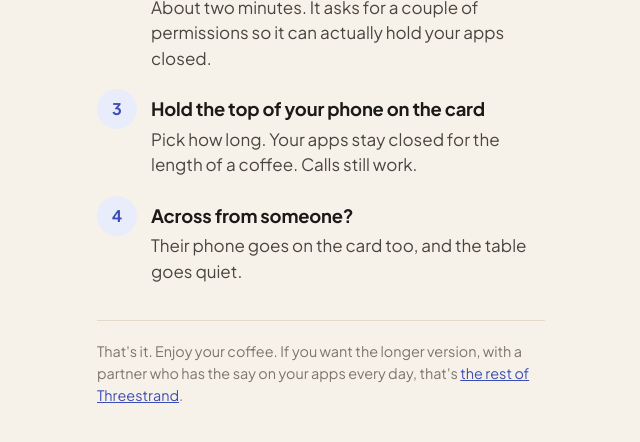
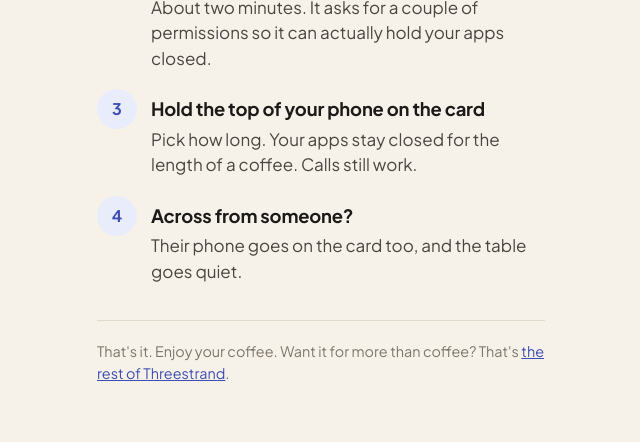
Before and after one commit to hrweaver/threestrand-site, a plain HTML site: page table/index.html in a window 1280 px wide. Shown: the part 518-960 px from the top of the page, without its empty margins (319-959 px from the left). Drawn offline with Linux system fonts and the light colour scheme.

Commit message:
table: softer closing line
Co-Authored-By: Claude Fable 5.1 <noreply@anthropic.com>
Claude-Session: https://claude.ai/code/session_01Wfr4YWKpV6FzhGVCbNKe8H

```diff
--- a/table/index.html
+++ b/table/index.html
@@ -94,7 +94,7 @@
       </div>
     </li>
   </ol>
-  <p class="fine">That's it. Enjoy your coffee. If you want the longer version, with a partner who has the say on your apps every day, that's <a href="/">the rest of Threestrand</a>.</p>
+  <p class="fine">That's it. Enjoy your coffee. Want it for more than coffee? That's <a href="/">the rest of Threestrand</a>.</p>
 </main>
 <script>
 (function () {
```
